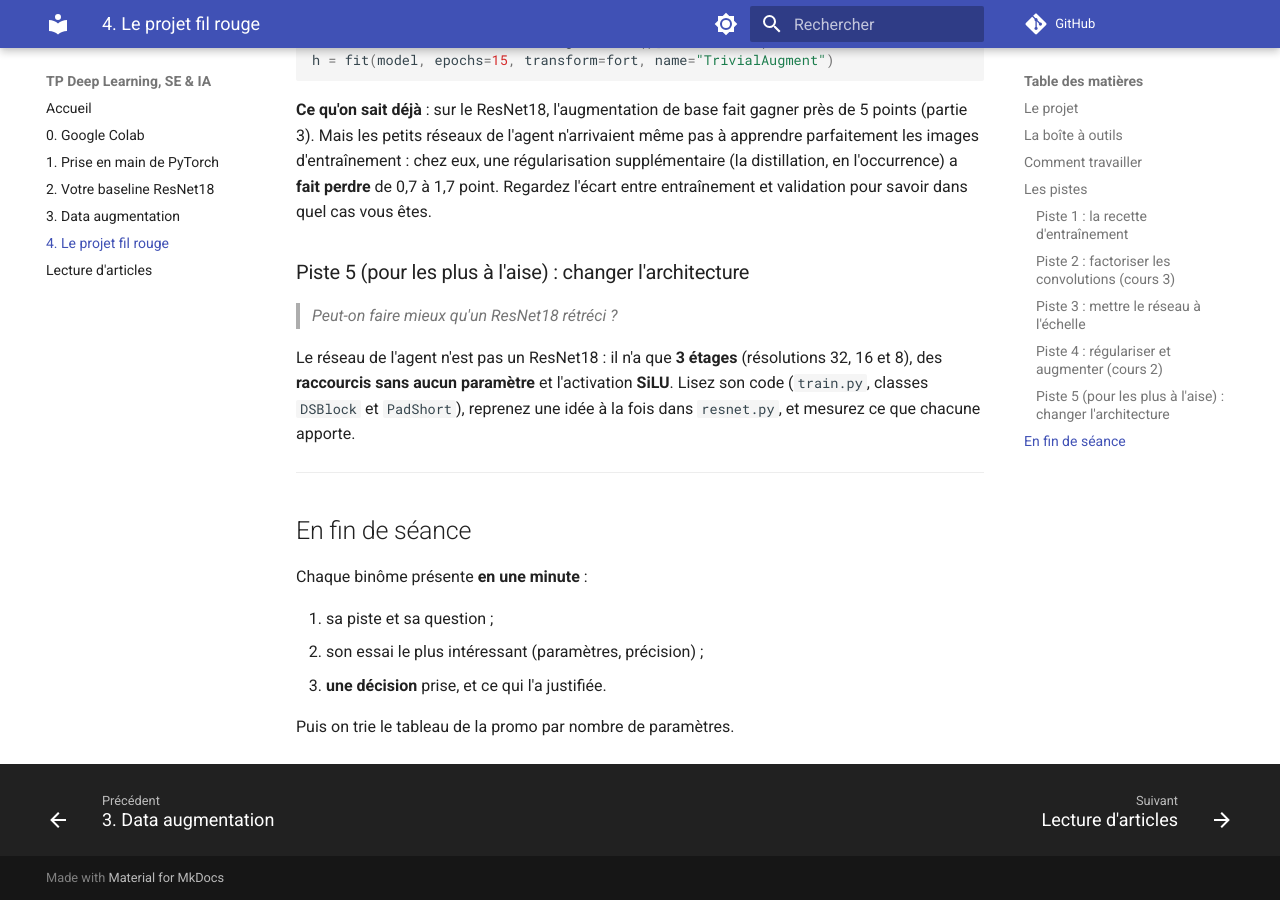
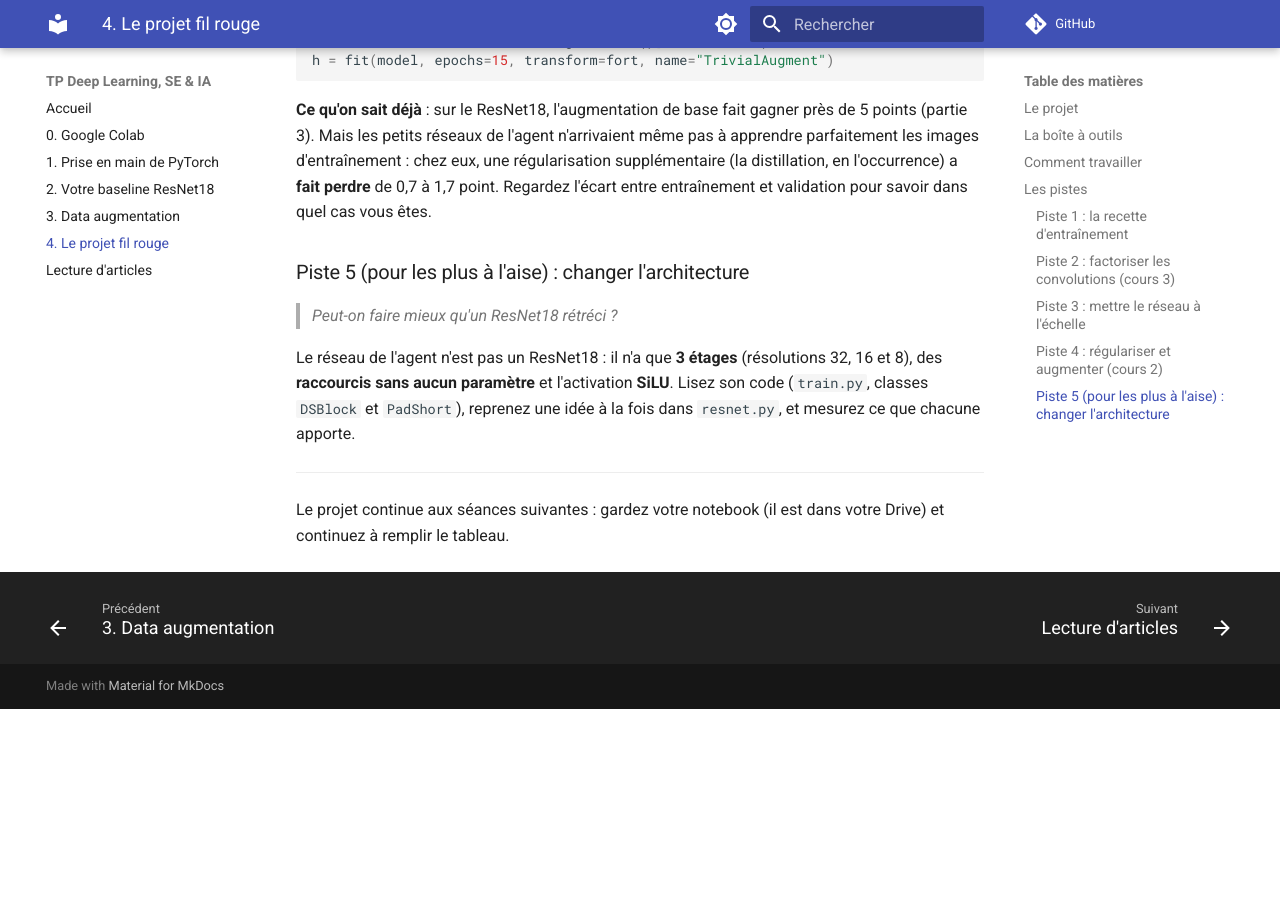
Before and after one commit to bonben/ensta-tp-deep-learning, an MkDocs documentation site: the page built from docs/04_fil_rouge.md, in a window 1280 px wide and 900 px high, scrolled down 4294 px. Built offline with MkDocs 1.6.1 and Material for MkDocs 9.7.7, drawn with Linux system fonts in a browser that asks for light colours; comment, search, counter and statistics services are not loaded; after the commit the page ends 5003 px from its top, so only the background shows below that.

Commit message:
Fil rouge : pas de restitution en fin de séance, le travail reste ouvert
Co-Authored-By: Claude Opus 5.5 <noreply@anthropic.com>

```diff
--- a/docs/04_fil_rouge.md
+++ b/docs/04_fil_rouge.md
@@ -189,12 +189,5 @@ et mesurez ce que chacune apporte.
 
 ---
 
-## En fin de séance
-
-Chaque binôme présente **en une minute** :
-
-1. sa piste et sa question ;
-2. son essai le plus intéressant (paramètres, précision) ;
-3. **une décision** prise, et ce qui l'a justifiée.
-
-Puis on trie le tableau de la promo par nombre de paramètres.
+Le projet continue aux séances suivantes : gardez votre notebook (il est dans votre Drive)
+et continuez à remplir le tableau.
```
